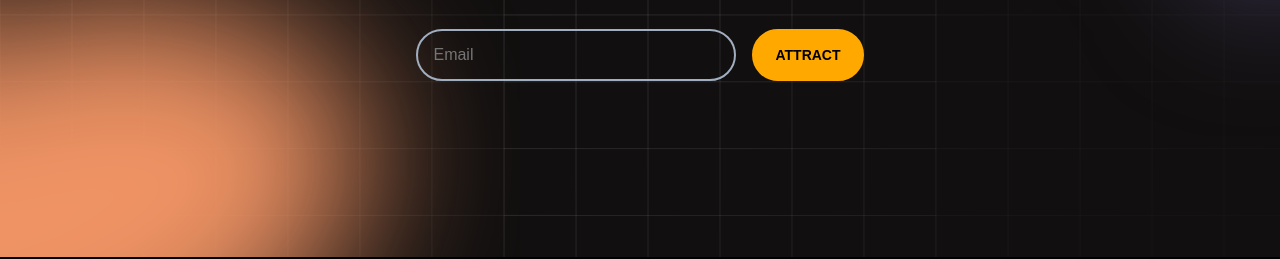
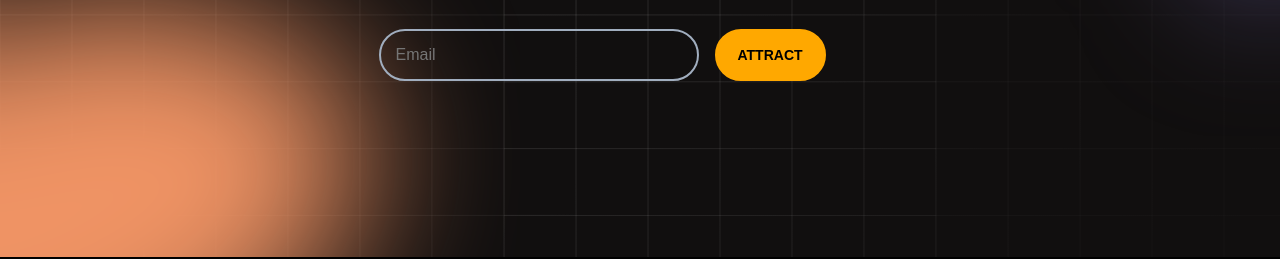
Before and after one commit to Deeproshan-Kumar/shadient.co, a plain HTML site: page index.html in a window 1280 px wide. Shown: the part 543-802 px from the top of the page. Drawn offline with nearby package versions, Linux system fonts and the light colour scheme.

Commit message:
Update app.css

```diff
--- a/src/css/app.css
+++ b/src/css/app.css
@@ -282,7 +282,6 @@ header.header {
 
 .hero .contents form .group {
   display: flex;
-  justify-content: center;
   align-items: center;
   flex-wrap: wrap;
   gap: 1.6rem;
```
